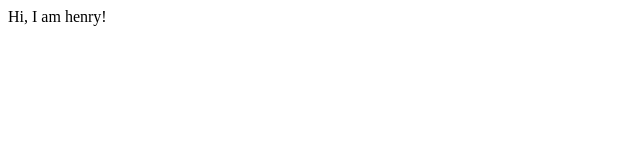
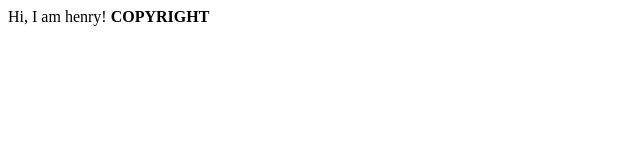
Before and after one commit to vinhboy/henry_test, a plain HTML site: page index.html in a window 1280 px wide. Shown: the whole page, without its empty margins (0-640 px from the left). Drawn offline with Linux system fonts and the light colour scheme.

Commit message:
added bold tag

```diff
--- a/index.html
+++ b/index.html
@@ -4,5 +4,6 @@
   </head>
   <body>
     Hi, I am henry!
+    <b>COPYRIGHT</b>
   </body>
 </html>
```
